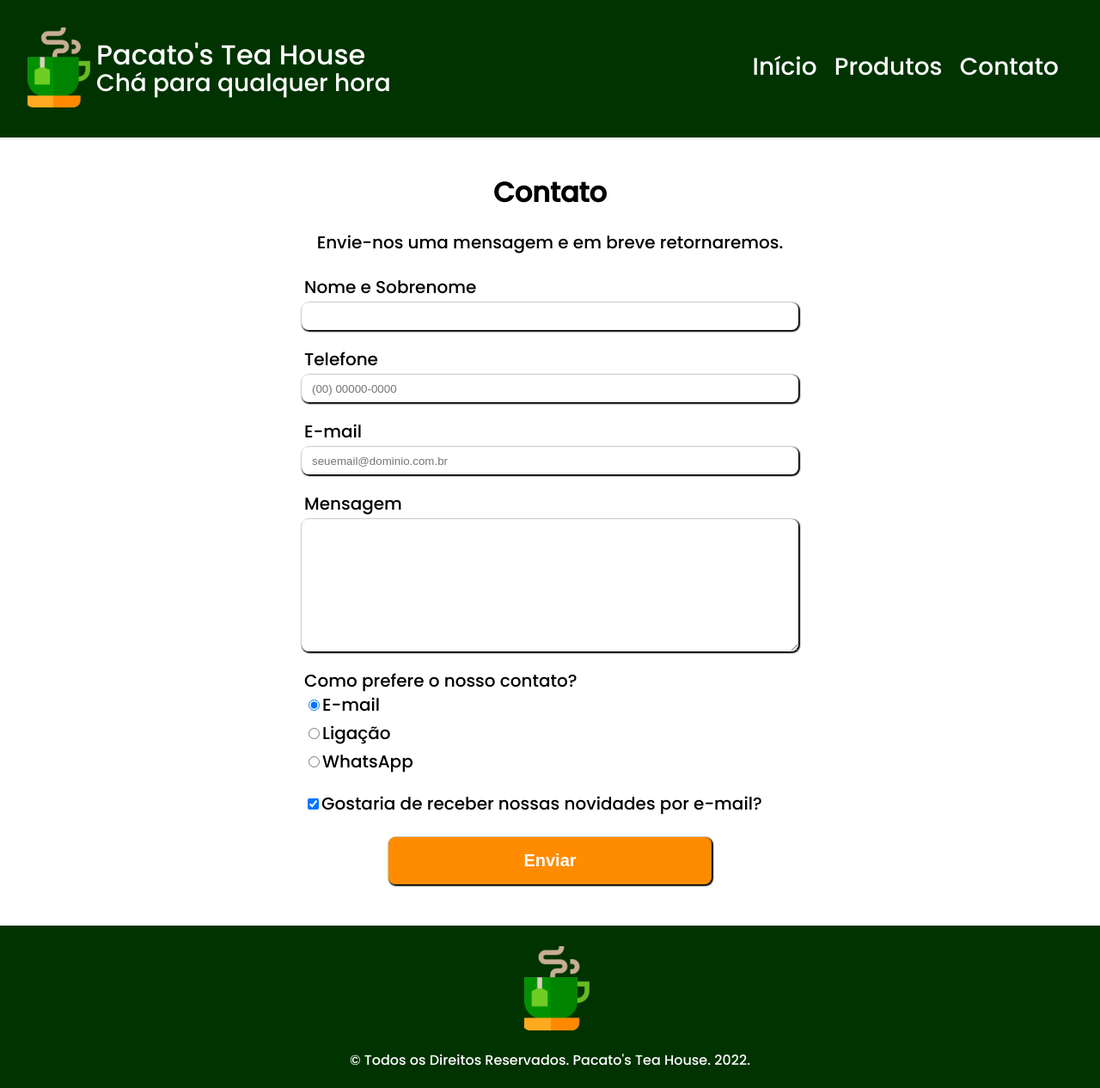
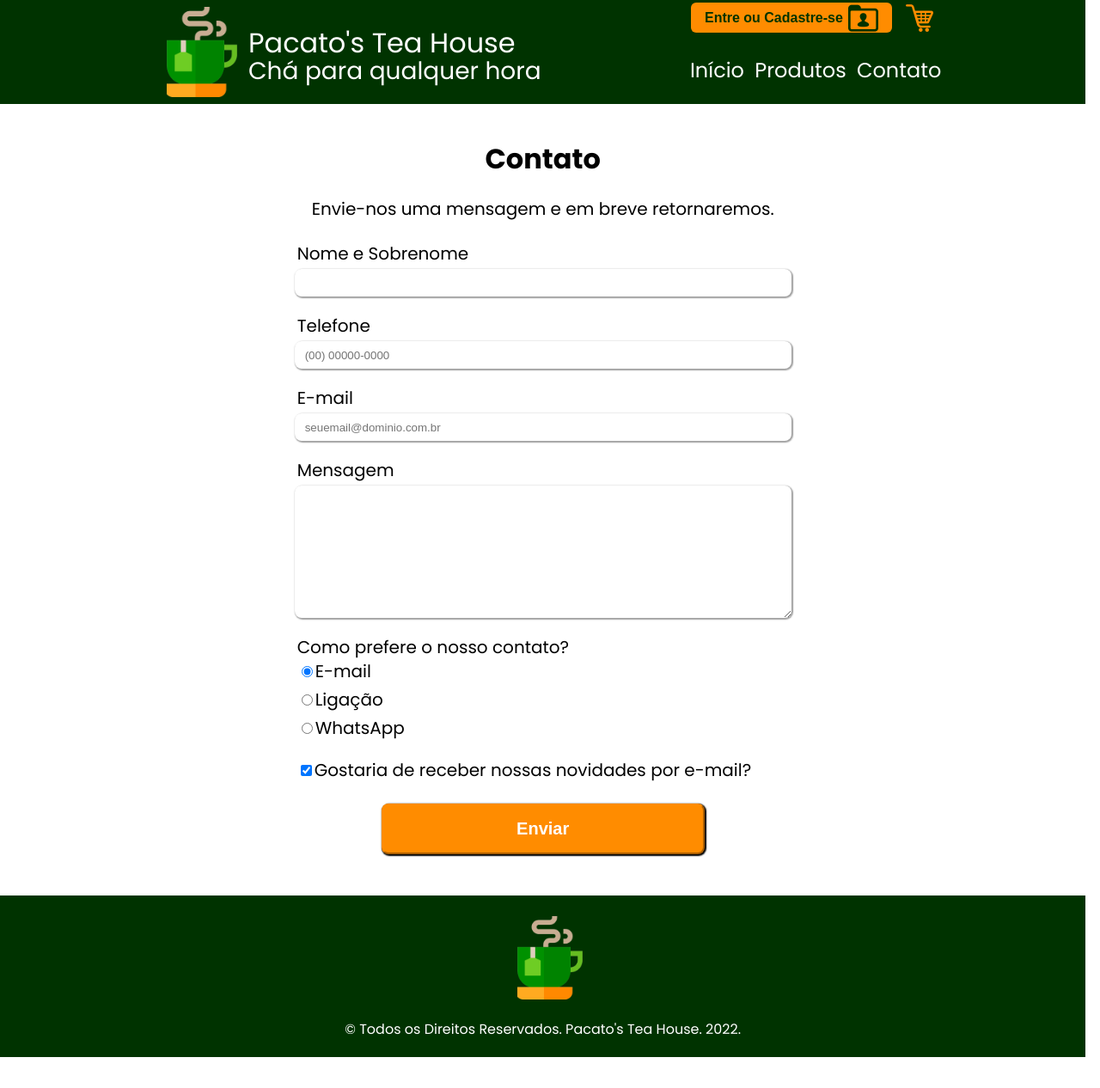
Before and after one commit to Kephron/kephron.github.io, a PHP site: page /contato.html in a window 1280 px wide. Shown: the whole page at 86% size. After the commit the page ends 1230 px from the top, so only its background shows below. Run offline with PHP 8.4, Linux system fonts and the light colour scheme.

Commit message:
Subindo nova versão, v1.1

```diff
--- a/contato.html
+++ b/contato.html
@@ -6,34 +6,48 @@
         <meta name="viewport" content="width=devide-width">
         <title>Contato - Pacato's Tea House</title>
         <link rel="stylesheet" href="reset.css">
+        <link rel="stylesheet" href="styleDefault.css">
         <link rel="stylesheet" href="style.css">
-        <link href="https://fonts.googleapis.com/css2?family=Poppins:wght@500&display=swap" rel="stylesheet">
     </head>
 
     <body>
         <header>
-            <h1 class="cabecalho-logo">
-                <a href="index.html"><img src="imagens/logo.png"></a>
+            <section class="cabecalho-conteudo">
+                <div class="cabecalho-conteudo-esquerdo">
                     <a href="index.html">
-                    <div>
-                        <p id="logo-nome">Pacato's Tea House</p>
+                        <img src="imagens/logo.png">
+                    </a>
+                    <a href="index.html">
+                        <h1>
+                            <p id="cabecalho-nome">Pacato's Tea House</p>
                             <p>Chá para qualquer hora</p>
+                        </h1>
+                    </a>
                 </div>
+                <div class="cabecalho-conteudo-direito">
+                    <div class="cabecalho-login-carrinho">
+                        <a href="login.html">
+                            <button class="cabecalho-login">Entre ou Cadastre-se
+                                <img src="imagens/profile.ico">
+                            </button>
                         </a>
-            </h1>
+                        <img class="cabecalho-carrinho" src="imagens/carrinhoCompras.ico">
+                    </div>
 
-            <nav class="navegacao">
+                    <nav class="cabecalho-navegacao">
                         <ul>
                             <li><a href="index.html">Início</a></li>
                             <li><a href="produtos.html">Produtos</a></li>
                             <li><a href="contato.html">Contato</a></li>
                         </ul>
                     </nav>
+                </div>
+            </section>
         </header>
 
         <main>
-            <section class="contato-conteudo">
-                <h2>Contato</h2>
+            <section class="conteudo-pagina contato-conteudo">
+                <h2 class="titulo-pagina">Contato</h2>
                 <p>Envie-nos uma mensagem e em breve retornaremos.</p>
                 <form>
                     <label for=" nome-sobrenome">Nome e Sobrenome</label>
@@ -57,14 +71,16 @@
 
                     <label class="checkbox"><input type="checkbox" checked>Gostaria de receber nossas novidades por e-mail?</label>
 
-                    <input type="submit" value="Enviar" class="enviar">
+                    <input type="submit" value="Enviar" class="botao-padrao">
                 </form>
             </section>
         </main>
 
         <footer>
+            <div class="rodape-conteudo">
                 <img src="imagens/logo.png">
                 <p class="copyright">&copy; Todos os Direitos Reservados. Pacato's Tea House. 2022.</p>
+            </div>
         </footer>
     </body>
 
--- a/style.css
+++ b/style.css
@@ -1,123 +1,31 @@
-header {
-    background-color: #003300;
-}
-
-body {
-    font-family: 'Poppins', sans-serif;
-}
-
-.cabecalho {
-    position: relative;
-    width: 940px;
-    margin: 0 auto;
-}
-
-.cabecalho-logo {
-    display: inline-block;
-}
-
-.cabecalho-logo img {
-    width: 17%;
-    margin: 2rem 0.3125rem 2rem 2rem;
-}
-
-.cabecalho-logo div {
-    position: absolute;
-    top: 3rem;
-    left: 7rem;
-    font-size: 1.75rem;
-    color: white;
-    padding-bottom: 0rem;
-}
-
-#logo-nome {
-    font-size: 2rem;
-    margin-bottom: 0.2rem;
-}
-
-.navegacao {
-    position: absolute;
-    top: 4rem;
-    right: 3rem;
-}
-
-.navegacao li {
-    display: inline;
-    font-size: 1.75rem;
-    margin-left: 1rem;
-}
-
-.navegacao a {
-    color: white;
-    text-decoration: none;
-}
-
-.navegacao a:hover {
-    text-decoration: underline;
-}
-
-body {
-    margin: 0;
-}
-
-main {
-    width: 100vw;
-    display: flex;
-    flex-direction: row;
-    justify-content: center;
-    align-items: center;
-}
-
-.home-conteudo, .produtos-conteudo, .contato-conteudo {
-    width: 940px;
-    margin: 3rem auto;
-    text-align: center;
-}
-
-h2 {
+.titulo-pagina {
     font-size: 2rem;
     font-weight: bold;
 }
 
-.home-conteudo p:not(.home-endereco p), .home-endereco {
+.index-conteudo p:not(.index-endereco p), .index-endereco {
     font-size: 1.25rem;
     width: 90%;
     margin: 2rem auto;
 }
 
-.home-imagem {
+.index-imagens {
     display: inline;
     text-align: center;
     width: 200px;
     height: 200px;
 }
 
-.home-imagem img {
+.index-imagens img {
     margin: 0 1rem;
     width: 45%;
     height: 45%;
 }
 
-.home-mapa {
+.index-mapa {
     width: 940px;
     text-align: center;
     margin: 0 auto;
-}
-
-footer {
-    background-color: #003300;
-    text-align: center;
-    padding-bottom: 1.5rem;
-}
-
-footer img {
-    width: 6%;
-    padding-left: 1rem;
-    margin: 1.5rem auto;
-}
-
-footer p {
-    color: white;
 }
 
 .produtos-conteudo p {
@@ -153,7 +61,7 @@ footer p {
     text-align: center;
 }
 
-.contato-conteudo form label, .contato-conteudo form legend {
+.contato-conteudo form label, .contato-preferencia legend {
     display: block;
     font-size: 1.25rem;
     margin: 0 0 0.5rem 11.5rem;
@@ -165,10 +73,14 @@ footer p {
     width: 60%;
     border-radius: 0.5rem;
     border: none;
-    box-shadow: 1px 1px 1.5px 1px black;
+    box-shadow: 1px 1px 1.5px 1px #00000060;
     margin: 0 auto 1.5rem auto;
     padding-left: 0.75rem;
+    outline: none;
+}
 
+.input-padrao:focus {
+    box-shadow: 1px 1px 1.5px 1px #000000;
 }
 
 .input-padrao:not(form textarea) {
@@ -187,22 +99,68 @@ footer p {
     margin-bottom: 1rem;
 }
 
-.enviar {
+.botao-padrao {
     display: block;
     width: 40%;
     margin: auto;
     font-size: 1.25rem;
     font-weight: bold;
-    background-color: darkorange;
-    color: white;
+    background-color: #ff8c00;
+    color: #ffffff;
+    border-color: #ff8c00;
     border-radius: 8px;
-    border: none;
     padding: 1rem 0;
-    box-shadow: 1px 1px 1.5px 1px black;
+    box-shadow: 1px 1px 1.5px 1px #000000;
     transition: 0.6s;
     cursor: pointer;
 }
 
-.enviar:hover {
-    background-color: #ff9a00;
+.botao-padrao:hover {
+    border-color: #888888;
+    background-color: #ff981b;
 }
+
+.login-conteudo-borda {
+    border: solid;
+    border-color: #ffffff;
+    height: 34.6rem;
+}
+
+.abas {
+    margin-bottom: 1rem;
+}
+
+.abas button {
+    display: inline-block;
+    width: 30%;
+    border: none;
+    background-color: #003300;
+}
+
+.abas button:hover {
+    background-color: #009f00;
+}
+
+.abas .ativa {
+    background-color: #009f00;
+}
+
+.hide {
+    display: none;
+}
+
+.formularioLogin label, .formularioLogin input, .formularioCadastro label, .formularioCadastro input {
+    display: block;
+    text-align: left;
+    font-size: 1.25rem;
+    width: 50%;
+}
+
+.formularioLogin label, .formularioCadastro label{
+    margin: 0 0 0.5rem 14.5rem;
+}
+
+.formularioLogin button, .formularioCadastro button {
+    width: 30%;
+
+}
--- /dev/null
+++ b/styleDefault.css
@@ -0,0 +1,133 @@
+@import url('https://fonts.googleapis.com/css2?family=Poppins:ital,wght@0,100;0,200;0,300;0,400;0,500;0,600;0,700;0,800;0,900;1,100;1,200;1,300;1,400;1,500;1,600;1,700;1,800;1,900&display=swap');
+
+body {
+    font-family: 'Poppins', sans-serif;
+    width: 98.7vw;
+}
+
+header, footer {
+    background-color: #003300;
+}
+
+.cabecalho-conteudo {
+    width: 940px;
+    margin: auto;
+    display: flex;
+}
+
+.cabecalho-conteudo-esquerdo {
+    display: flex;
+    flex: 0.99;
+}
+
+.cabecalho-conteudo-esquerdo a {
+    display: contents;
+}
+
+.cabecalho-conteudo-esquerdo img {
+    width: 13%;
+    margin: 0.5rem 0.3125rem 0.5rem 2rem;
+}
+
+.cabecalho-conteudo-esquerdo h1 {
+    font-size: 1.75rem;
+    text-decoration: none;
+    color: white;
+    margin: 2.1rem 0 0 0.5rem;
+}
+
+#cabecalho-nome {
+    font-size: 2rem;
+    margin-bottom: 0.2rem;
+}
+
+.cabecalho-login-carrinho {
+    display: flex;
+    margin-top: 0.2rem;
+    align-items: center;
+    justify-content: center;
+}
+
+.cabecalho-login-carrinho a {
+    text-decoration: none;
+}
+
+.cabecalho-login {
+    flex: 1;
+    display: flex;
+    align-items: center;
+    font-weight: bold;
+    color: #003300;
+    background-color: #ff8c00;
+    padding: 0 1rem;
+    font-size: 1rem;
+    border: none;
+    border-radius: 6px;
+    width: max-content;
+}
+
+.cabecalho-login:hover {
+    text-decoration: underline;
+    cursor: pointer;
+}
+
+.cabecalho-login img {
+    padding-left: 0.4rem;
+}
+
+.cabecalho-carrinho {
+    flex: 0.6;
+    margin-left: 1rem;
+    width: 14%;
+    cursor: pointer;
+}
+
+.cabecalho-navegacao {
+    display: flex;
+    flex-direction: column;
+}
+
+.cabecalho-navegacao {
+    flex: 1;
+    padding-top: 2rem;
+}
+
+.cabecalho-navegacao li {
+    display: inline;
+    font-size: 1.5rem;
+    margin-left: 0.5rem;
+}
+
+.cabecalho-navegacao a {
+    color: white;
+    text-decoration: none;
+}
+
+.cabecalho-navegacao a:hover {
+    text-decoration: underline;
+}
+
+main {
+    display: flex;
+    flex-direction: row;
+    justify-content: center;
+    align-items: center;
+}
+
+.conteudo-pagina {
+    width: 940px;
+    margin: 3rem auto;
+    text-align: center;
+}
+
+.rodape-conteudo {
+    text-align: center;
+    padding-bottom: 1.5rem;
+    color: #ffffff;
+}
+
+.rodape-conteudo img {
+    width: 6%;
+    padding-left: 1rem;
+    margin: 1.5rem auto;
+}
```
Also changed, not shown: index.html (+29 -13 lines), login.html (added, +94 -0 lines), login.js (added, +30 -0 lines), produtos.html (+25 -9 lines), imagens/carrinhoCompras.ico (added), imagens/profile.ico (added). Lines whose indentation alone changed are shown as unchanged.
